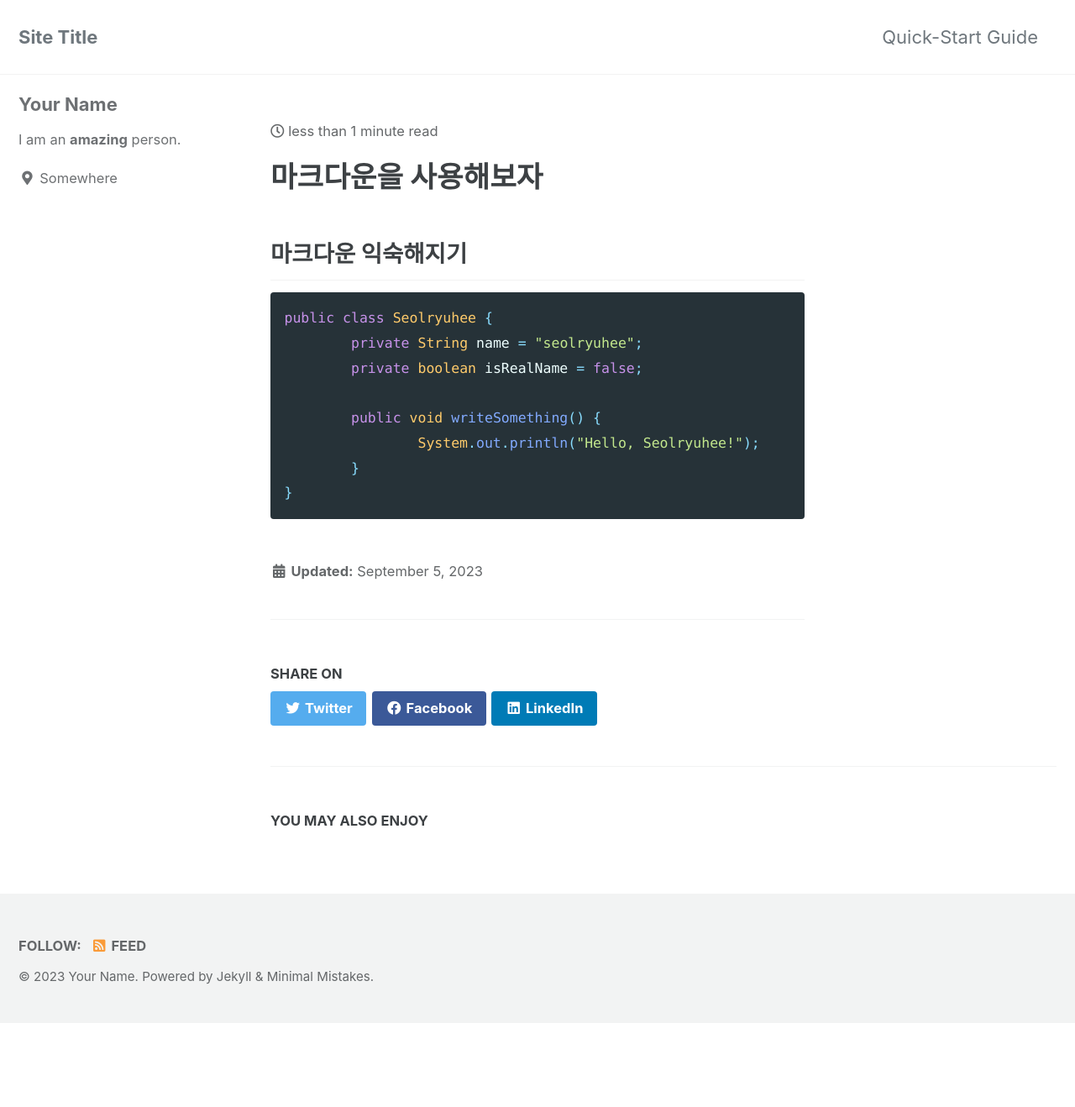
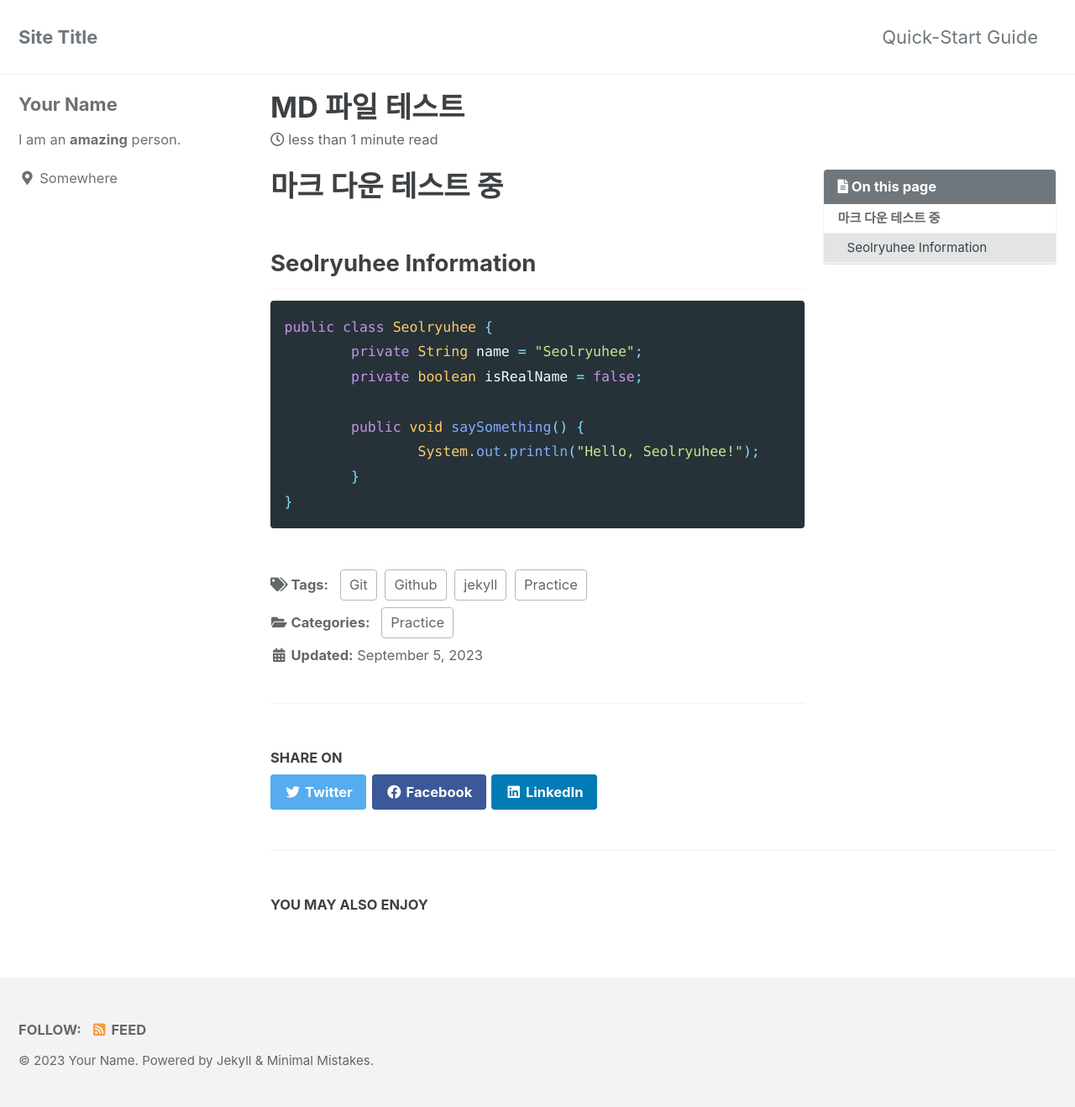
Before and after one commit to seolryuhee/seolryuhee.github.io, a Jekyll site: the page built from _posts/2023-09-05-testmdfile.md, in a window 1280 px wide. Shown: the whole page at 84% size. Built offline with Jekyll 4.4.1, drawn with Linux system fonts in a browser that asks for light colours; cached includes are drawn as plain includes; before the commit the page ends 1218 px from its top, so only the background shows below that.

Commit message:
Test for posts2

````diff
--- a/_posts/2023-09-05-testmdfile.md
+++ b/_posts/2023-09-05-testmdfile.md
@@ -1,11 +1,11 @@
 ---
-title: "Github Blog 시작"
-excerpt: "md 파일 사용법 익히기"
+title:  "MD 파일 테스트"
+excerpt: "md 파일 작성 방법 테스트 중"
 
 categories:
-	- Practice
+  - Practice
 tags:
-	- [Practice, jekyll, Github, Git]
+  - [Practice, jekyll, Github, Git]
 
 toc: true
 toc_sticky: true
@@ -14,18 +14,15 @@ date: 2023-09-05
 last_modified_at: 2023-09-05
 ---
 
-마크다운을 사용해보자
-==================
+# 마크 다운 테스트 중
 
-마크다운 익숙해지기
-----------------
-
+## Seolryuhee Information
 ```java
 public class Seolryuhee {
-	private String name = "seolryuhee";
+	private String name = "Seolryuhee";
 	private boolean isRealName = false;
 
-	public void writeSomething() {
+	public void saySomething() {
 		System.out.println("Hello, Seolryuhee!");
 	}
 }
````
